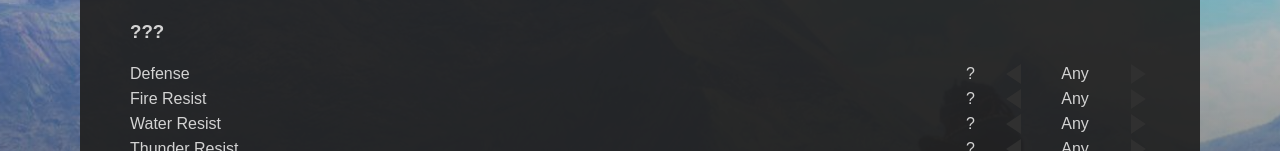
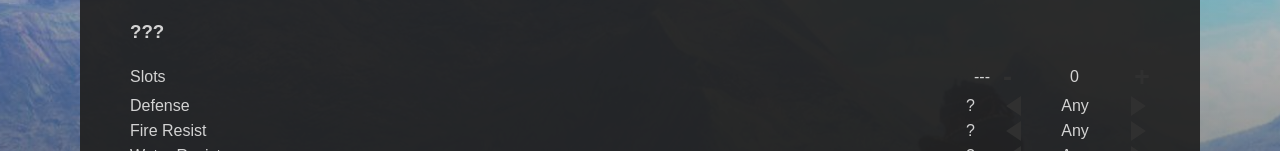
Before and after one commit to erocrizs/mhr-augment-roller, a React (Create React App) app in the folder client/: page / in a window 1280 px wide. Shown: the part 236-387 px from the top of the page. Built offline with nearby package versions, Linux system fonts and the light colour scheme; no server answers; the HTML template or start-up script is replaced by a standard one.

Commit message:
Implement slot changes ui

```diff
--- a/client/src/components/ArmorPiecePanel/ArmorPiecePanel.js
+++ b/client/src/components/ArmorPiecePanel/ArmorPiecePanel.js
@@ -1,6 +1,8 @@
 import React, { useCallback } from 'react';
 import styles from './ArmorPiecePanel.module.css';
 import OptionDial from '../OptionDial/OptionDial';
+import DecoSlotBlock from '../DecoSlotBlock/DecoSlotBlock';
+import NumberDial from '../NumberDial/NumberDial';
 
 const resistanceDialOptions = ['Any', 'Increase', 'Maintain', 'Decrease'];
 
@@ -26,21 +28,26 @@ function ResistanceRow({ armorPiece, resistanceChanges, setResistanceChanges, re
     );
 }
 
-function ArmorPiecePanel({ armorPiece, resistanceChanges, setResistanceChanges }) {
+function ArmorPiecePanel({ armorPiece, resistanceChanges, setResistanceChanges, slotChange, setSlotChange }) {
+    const decoString = armorPiece?.decos ?? '';
+    const maxSlotChange = Array.from(decoString).reduce((sum, current) => sum + (4 - Number(current)), 0) + ((3 - decoString.length) * 4);
     return (
         <div className={styles.ArmorPiecePanel}>
             <div className={styles.NameRow}>
                 <h3>{armorPiece?.name ?? '???'}</h3>
             </div>
-
-            {/* <div className={styles.SlotRow}>
-                <span style={{display: 'block'}}>Slots</span>
-                <span style={{display: 'block'}}>
-                    <span style={{display: 'inline-block'}}>-</span>
-                    <span style={{display: 'inline-block'}}>-</span>
-                    <span style={{display: 'inline-block'}}>-</span>
-                </span>
-            </div> */}
+            <div className={styles.SlotRow}>
+                <span className={styles.SlotLabel}>Slots</span>
+                <DecoSlotBlock decoString={armorPiece?.decos ?? ''}
+                    slotChange={slotChange}
+                    className={styles.SlotBlock}/>
+                <NumberDial value={slotChange}
+                    onChange={setSlotChange}
+                    min={0}
+                    max={maxSlotChange}
+                    disabled={!armorPiece}
+                    className={styles.SlotDial}/>
+            </div>
             <div className={styles.ResistanceTable}>
                 <ResistanceRow  resistanceKey="defense"
                     armorPiece={armorPiece}
--- a/client/src/components/ArmorPiecePanel/ArmorPiecePanel.module.css
+++ b/client/src/components/ArmorPiecePanel/ArmorPiecePanel.module.css
@@ -8,6 +8,29 @@
 }
 
 .SlotRow {
+    display: flex;
+    flex-flow: row nowrap;
+    justify-content: flex-end;
+    gap: 10px;
+    align-items: center;
+}
+
+.SlotLabel {
+    flex: 1 0 0px;
+}
+
+.SlotBlock {
+    flex: 0 0 30px;
+    text-align: right;
+    margin-right: 15px;
+}
+
+.ResistanceDial {
+    width: 150px;
+}
+
+.SlotDial {
+    width: 150px;
 }
 
 .ResistanceTable {
--- a/client/src/components/AugmentPage/AugmentPage.js
+++ b/client/src/components/AugmentPage/AugmentPage.js
@@ -81,7 +81,7 @@ function AugmentPage({ setNames }) {
             </div>
             <ArmorPiecePanel
                 armorPiece={armorPiece}
-                slotChanges={slotChange}
+                slotChange={slotChange}
                 setSlotChange={setSlotChange}
                 resistanceChanges={resistanceChanges}
                 setResistanceChanges={setResistanceChanges}/>
--- /dev/null
+++ b/client/src/components/DecoSlotBlock/DecoSlotBlock.js
@@ -0,0 +1,98 @@
+import React from 'react';
+import styles from './DecoSlotBlock.module.css';
+
+import deco10 from '../../assets/decos/deco1.png';
+import deco11 from '../../assets/decos/deco1-1.png';
+import deco20 from '../../assets/decos/deco2.png';
+import deco21 from '../../assets/decos/deco2-1.png';
+import deco22 from '../../assets/decos/deco2-2.png';
+import deco30 from '../../assets/decos/deco3.png';
+import deco31 from '../../assets/decos/deco3-1.png';
+import deco32 from '../../assets/decos/deco3-2.png';
+import deco33 from '../../assets/decos/deco3-3.png';
+import deco40 from '../../assets/decos/deco4.png';
+import deco41 from '../../assets/decos/deco4-1.png';
+import deco42 from '../../assets/decos/deco4-2.png';
+import deco43 from '../../assets/decos/deco4-3.png';
+import deco44 from '../../assets/decos/deco4-4.png';
+
+const sourceMap = {
+    '1': [deco10, deco11],
+    '2': [deco20, deco21, deco22],
+    '3': [deco30, deco31, deco32, deco33],
+    '4': [deco40, deco41, deco42, deco43, deco44],
+};
+
+function DecoSlot({ slotLevel, slotChange }) {
+    const finalSlotLevel = slotLevel + slotChange;
+
+    if (finalSlotLevel === 0) {
+        return (<span className={styles.SlotImage}>-</span>)
+    }
+
+    return (
+        <img className={styles.SlotImage}
+            src={sourceMap[finalSlotLevel][slotChange]}
+            alt={`Deco Slot ${finalSlotLevel}`}/>
+    );
+}
+
+function getSlotChanges(baseSlotLevels, slotChange) {
+    const slotLevels = Array.from(baseSlotLevels);
+    const slotChanges = [0, 0, 0];
+
+    for (let i = 0; i < slotChange; i++) {
+        if (slotLevels[2] === 4) {
+            break;
+        }
+
+        if (slotLevels[2] === 0) {
+            let updated = false;
+
+            for (let slotIdx = 0; slotIdx < 3; slotIdx++) {
+                if (slotLevels[slotIdx] === 0) {
+                    slotLevels[slotIdx] += 1;
+                    slotChanges[slotIdx] += 1;
+                    updated = true;
+                    break;
+                }
+            }
+
+            if (updated) {
+                continue;
+            }
+        }
+
+        for (let slotIdx = 0; slotIdx < 3; slotIdx++) {
+            if (slotLevels[slotIdx] < 4) {
+                slotLevels[slotIdx] += 1;
+                slotChanges[slotIdx] += 1;
+                break;
+            }
+        }
+    }
+
+    return slotChanges;
+}
+
+function DecoSlotBlock({ decoString, slotChange = 0 }) {
+    const baseSlotLevels = decoString.split('').map(Number);
+
+    while (baseSlotLevels.length < 3) {
+        baseSlotLevels.push(0);
+    }
+
+    const slotChanges = getSlotChanges(baseSlotLevels, slotChange);
+
+    return (
+        <span className={styles.DecoSlotBlock}>
+            {
+                baseSlotLevels.map(
+                    (slotLevel, idx) => <DecoSlot slotLevel={slotLevel} slotChange={slotChanges[idx]} key={idx}/>
+                )
+            }
+        </span>
+    )
+}
+
+export default DecoSlotBlock;
```
Also changed, not shown: client/src/components/DecoSlotBlock/DecoSlotBlock.module.css (added).
